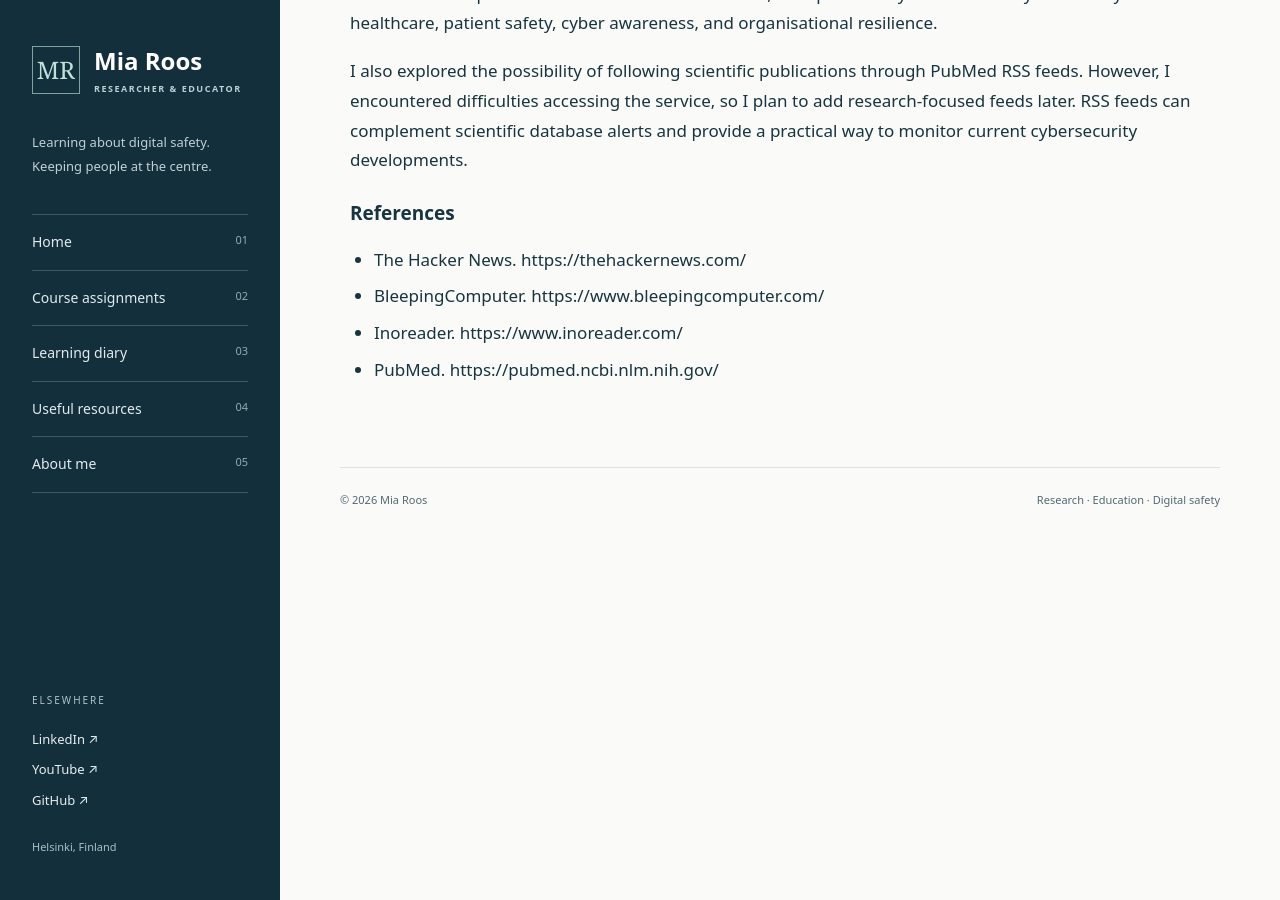
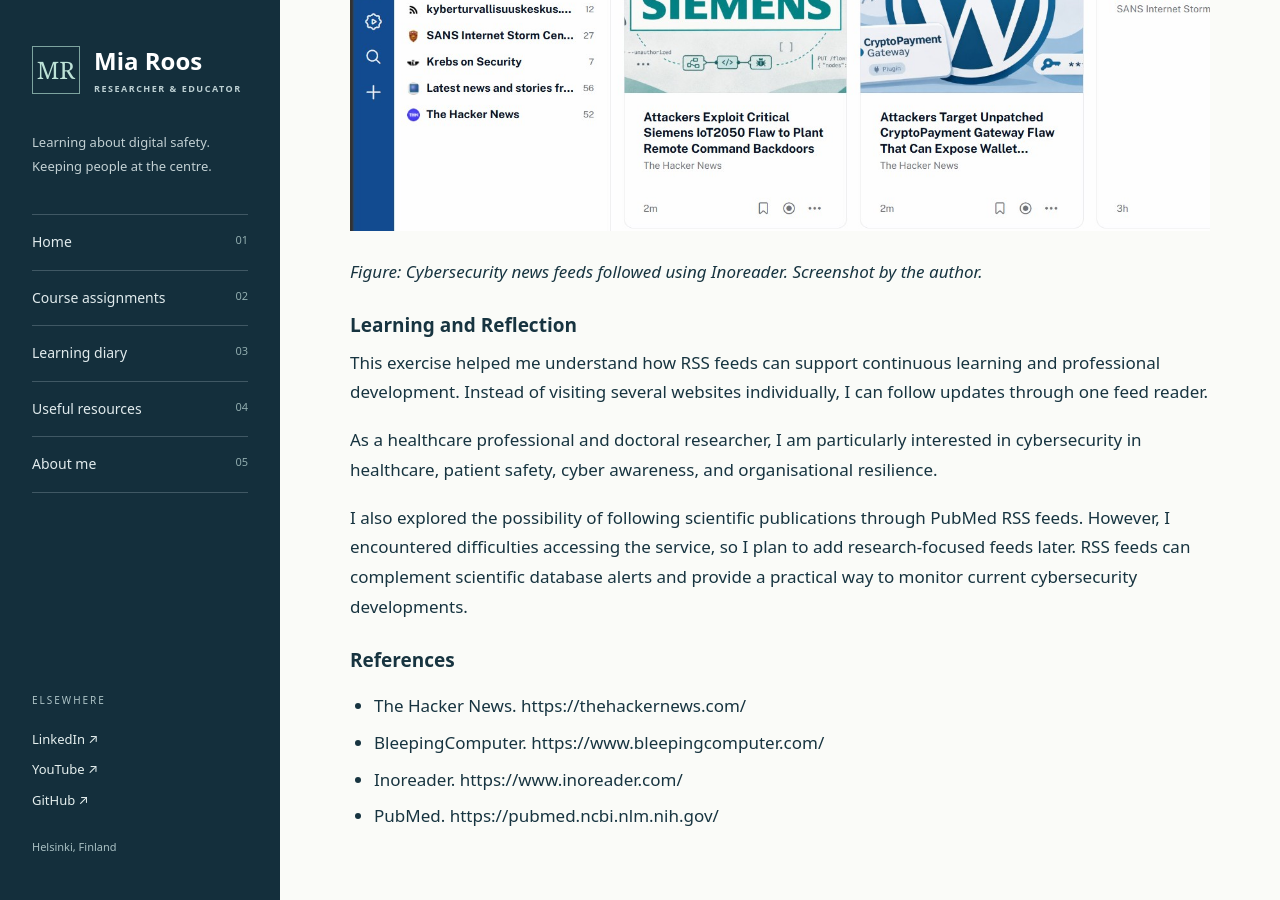
Before and after one commit to mia-roos/Cyber-Security-Studies, a Jekyll site: the page built from h2.md, in a window 1280 px wide and 900 px high, scrolled down 9966 px. Built offline with Jekyll 4.4.1, drawn with Linux system fonts in a browser that asks for light colours; our own code applies the rules of GitHub Pages for plain Markdown files.

Commit message:
Update h2.md

```diff
--- a/h2.md
+++ b/h2.md
@@ -203,7 +203,9 @@ https://www.bleepingcomputer.com/feed/
 
 Both sources publish information about cybersecurity threats, vulnerabilities, cyberattacks, and emerging security issues.
 
-<!-- Optional screenshot: ![RSS feeds in Inoreader](images/inoreader-feeds.png) -->
+![RSS feeds in Inoreader](Kuva3.jpg)
+
+*Figure: Cybersecurity news feeds followed using Inoreader. Screenshot by the author.*
 
 ### Learning and Reflection
 
```
